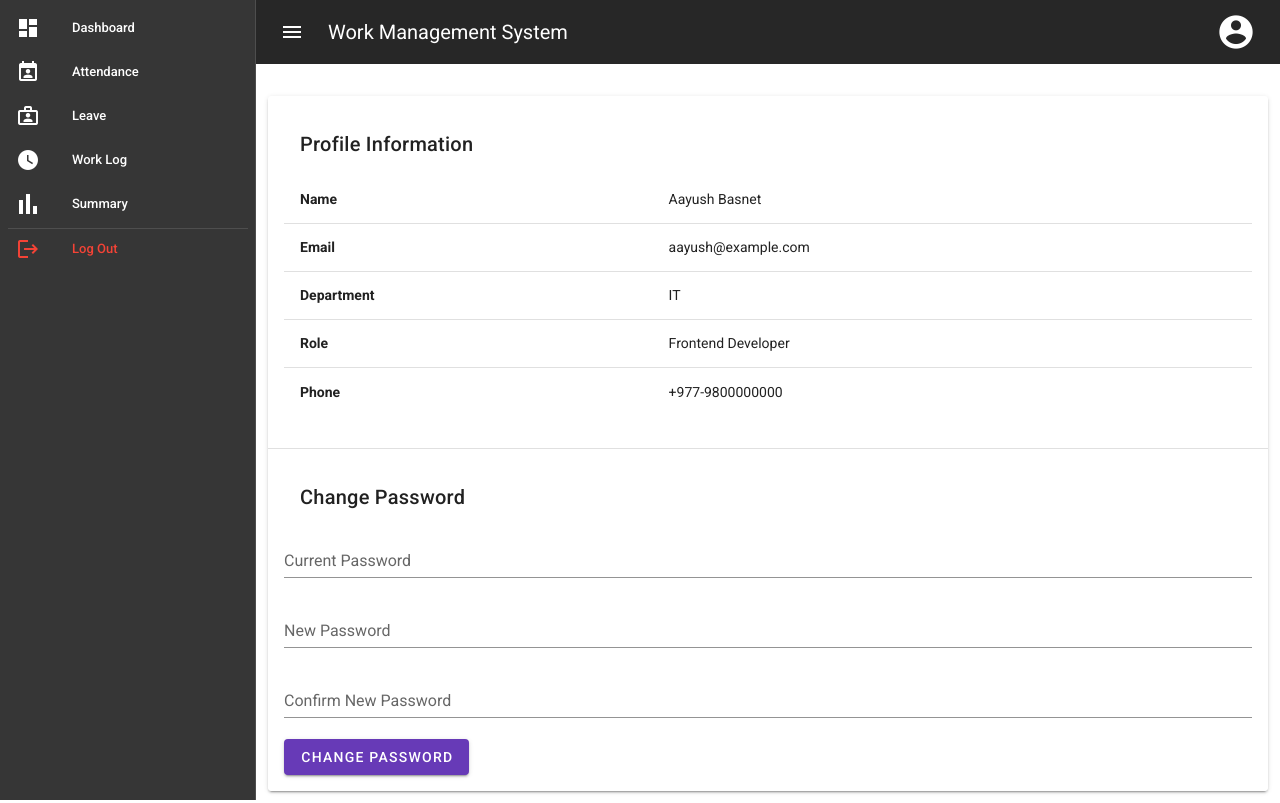
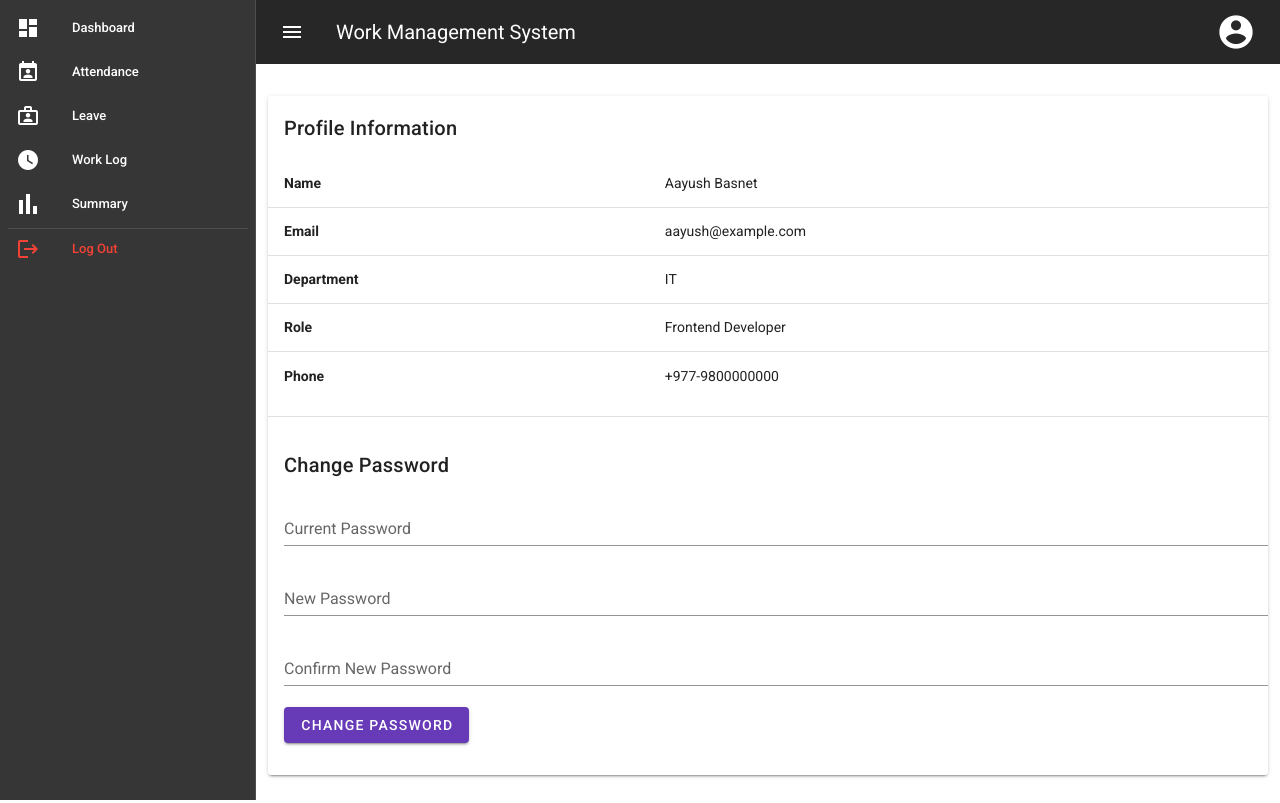
Before and after one commit to aayush11223/work_management_system, a Vue app: page /profile in a window 1280 px wide. Built offline with nearby package versions, Linux system fonts and the light colour scheme.

Commit message:
straight margin

```diff
--- a/src/components/common/AppBar.vue
+++ b/src/components/common/AppBar.vue
@@ -1,6 +1,6 @@
 <template>
-  <v-app-bar app dark flat>
-    <v-app-bar-nav-icon class="pl-4" @click="toggleNav"></v-app-bar-nav-icon>
+  <v-app-bar class="pl-2" app dark flat>
+    <v-app-bar-nav-icon @click="toggleNav"></v-app-bar-nav-icon>
     <v-toolbar-title>{{ title }}</v-toolbar-title>
     <v-spacer></v-spacer>
 
--- a/src/views/ProfileView.vue
+++ b/src/views/ProfileView.vue
@@ -1,7 +1,7 @@
 <template>
   <div>
     <!-- User Info Card -->
-    <v-card class="pa-4 mb-4" flat>
+    <v-card class="mb-4" flat>
       <v-card-title>Profile Information</v-card-title>
 
       <v-simple-table>
@@ -36,10 +36,10 @@
     <v-divider> </v-divider>
 
     <!-- Password Card -->
-    <v-card class="pa-4" flat>
+    <v-card class="pt-4" flat>
       <v-card-title>Change Password</v-card-title>
 
-      <v-form ref="form">
+      <v-form ref="form" class="pl-4">
         <v-text-field
           v-model="passwordForm.currentPassword"
           label="Current Password"
@@ -61,7 +61,9 @@
           :rules="[rules.required, rules.passwordMatch]"
         />
 
-        <v-btn color="primary" @click="changePassword"> Change Password </v-btn>
+        <v-btn class="mb-8" color="primary" @click="changePassword">
+          Change Password
+        </v-btn>
       </v-form>
     </v-card>
 
```
